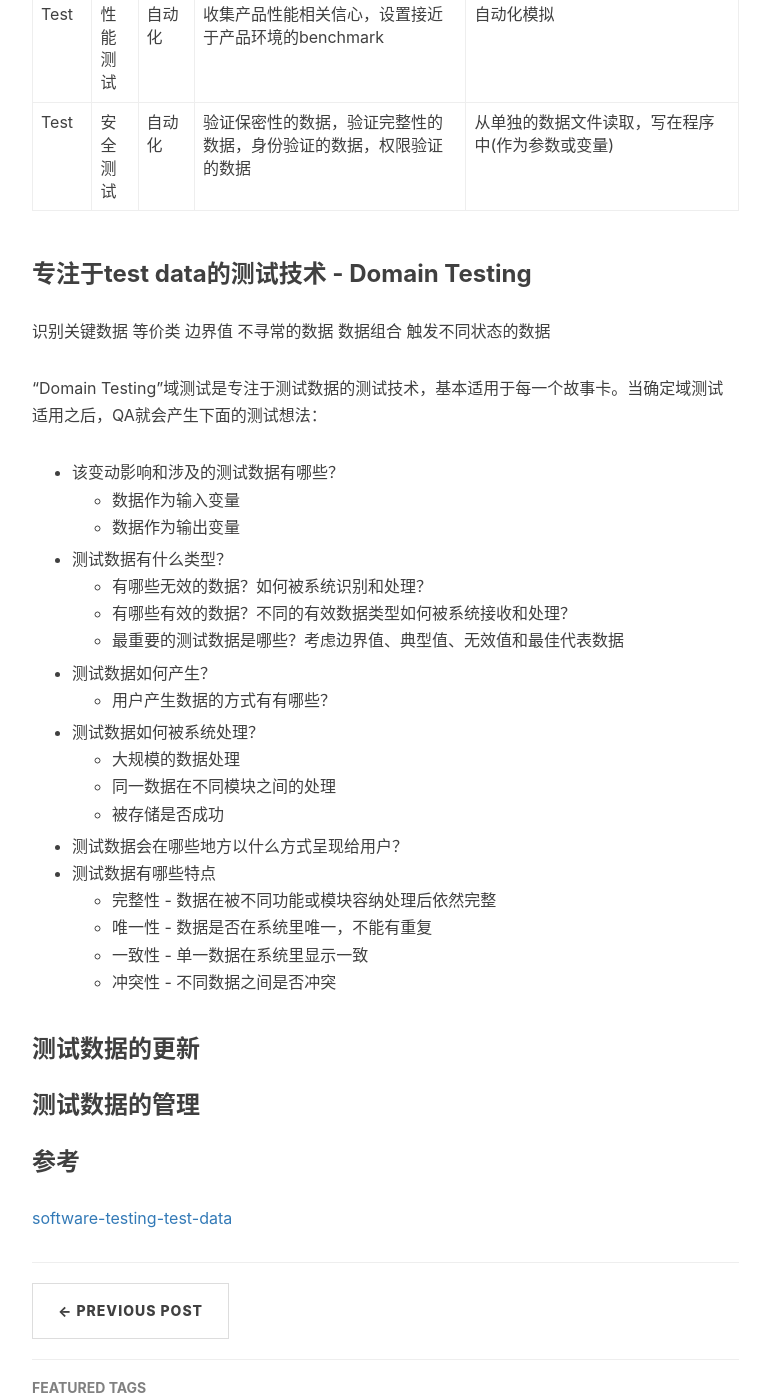
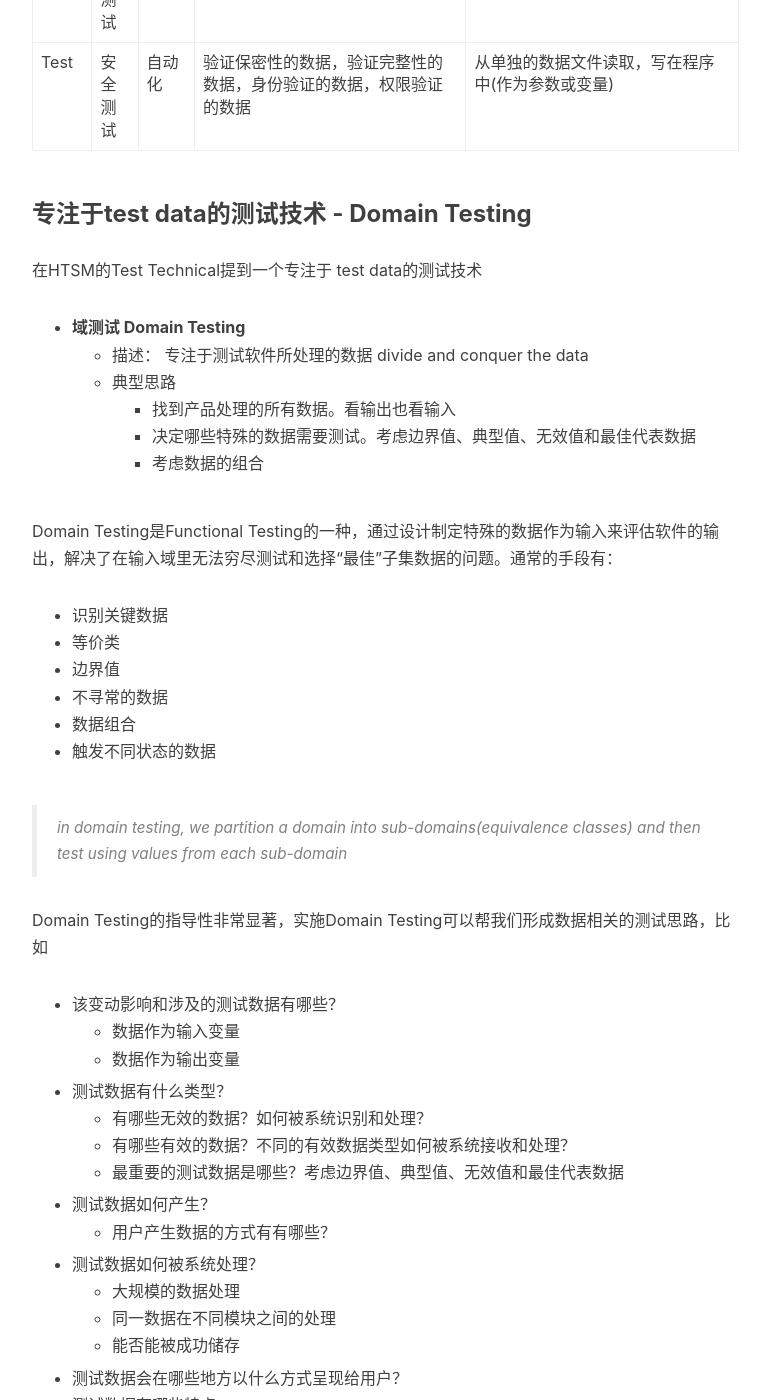
Before and after one commit to DanteYu/DanteYu.github.io, a Jekyll site: the page built from _posts/2018-01-16-testdatasummary.markdown, in a window 1280 px wide and 1400 px high, scrolled down 2870 px. Shown: the whole window, without its empty margins (233-1003 px from the left). Built offline with Jekyll 4.4.1, drawn with Linux system fonts in a browser that asks for light colours; nearby versions of some CDN libraries; comment, search, counter and statistics services are not loaded; some of the changed text lies outside the part shown.

Commit message:
update test data post

```diff
--- a/_posts/2018-01-16-testdatasummary.markdown
+++ b/_posts/2018-01-16-testdatasummary.markdown
@@ -70,16 +70,26 @@
 
 
 ### 专注于test data的测试技术 - Domain Testing
-识别关键数据
-等价类
-边界值
-不寻常的数据
-数据组合
-触发不同状态的数据
 
+在HTSM的Test Technical提到一个专注于 test data的测试技术
+* **域测试 Domain Testing**
+	* 描述： 专注于测试软件所处理的数据 divide and conquer the data
+	* 典型思路
+		* 找到产品处理的所有数据。看输出也看输入
+		* 决定哪些特殊的数据需要测试。考虑边界值、典型值、无效值和最佳代表数据
+		* 考虑数据的组合
 
+Domain Testing是Functional Testing的一种，通过设计制定特殊的数据作为输入来评估软件的输出，解决了在输入域里无法穷尽测试和选择“最佳”子集数据的问题。通常的手段有：
+* 识别关键数据
+* 等价类
+* 边界值
+* 不寻常的数据
+* 数据组合
+* 触发不同状态的数据
 
-"Domain Testing"域测试是专注于测试数据的测试技术，基本适用于每一个故事卡。当确定域测试适用之后，QA就会产生下面的测试想法：
+> in domain testing, we partition a domain into sub-domains(equivalence classes) and then test using values from each sub-domain
+
+Domain Testing的指导性非常显著，实施Domain Testing可以帮我们形成数据相关的测试思路，比如
 
 * 该变动影响和涉及的测试数据有哪些？
   * 数据作为输入变量
@@ -93,16 +103,10 @@
 * 测试数据如何被系统处理？
   * 大规模的数据处理
   * 同一数据在不同模块之间的处理
-  * 被存储是否成功
+  * 能否能被成功储存
 * 测试数据会在哪些地方以什么方式呈现给用户？
 * 测试数据有哪些特点
   * 完整性 - 数据在被不同功能或模块容纳处理后依然完整
   * 唯一性 - 数据是否在系统里唯一，不能有重复
-  * 一致性 - 单一数据在系统里显示一致
+  * 一致性 - 单一数据在系统不同功能或模块中显示一致
   * 冲突性 - 不同数据之间是否冲突
-
-### 测试数据的更新
-### 测试数据的管理
-
-### 参考
-[software-testing-test-data](https://www.guru99.com/software-testing-test-data.html)
```
Also changed, not shown: other parts of _posts/2018-01-16-testdatasummary.markdown (+1 -1 lines).
